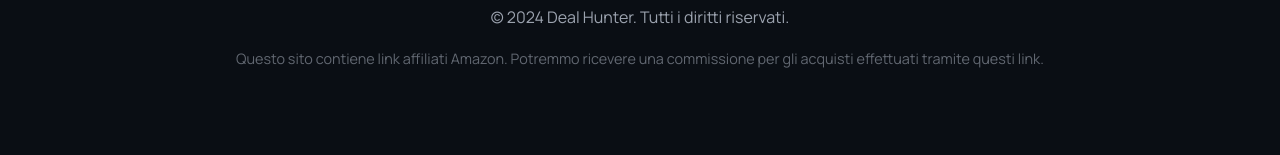
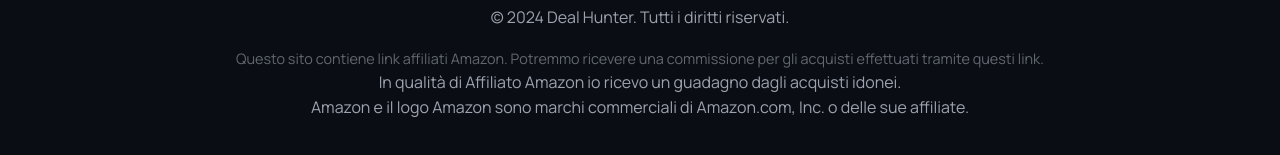
Before and after one commit to fabiooraziomirto/AmazonOfferte, a plain HTML site: page index.html in a window 1280 px wide. Shown: the part 1772-1927 px from the top of the page. Before the commit the page ends 1906 px from the top, so only its background shows below. Drawn offline with nearby package versions, Linux system fonts and the light colour scheme; no server answers.

Commit message:
fixed footer

```diff
--- a/index.html
+++ b/index.html
@@ -1122,8 +1122,15 @@
             <p class="footer-disclaimer">
                 Questo sito contiene link affiliati Amazon. Potremmo ricevere una commissione per gli acquisti effettuati tramite questi link.
             </p>
+            <p>
+                In qualità di Affiliato Amazon io ricevo un guadagno dagli acquisti idonei.
+            </p>
+            <p>
+                Amazon e il logo Amazon sono marchi commerciali di Amazon.com, Inc. o delle sue affiliate.
+            </p>
         </div>
     </footer>
+
 
     <script src="/js/main.js"></script>
 </body>
```
